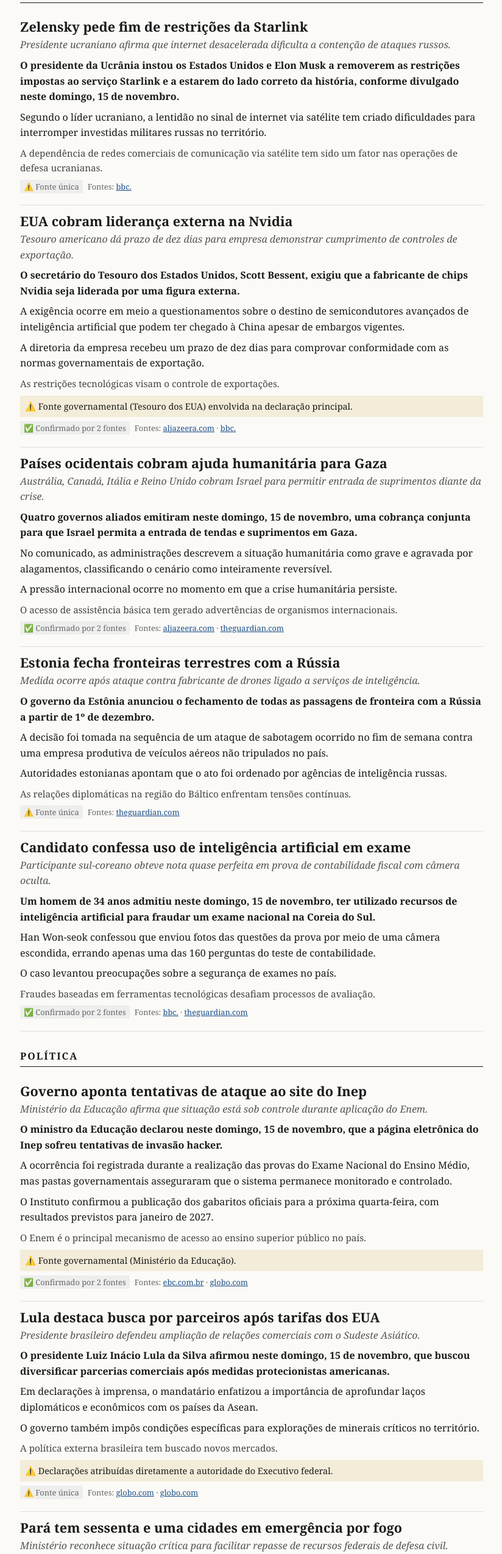
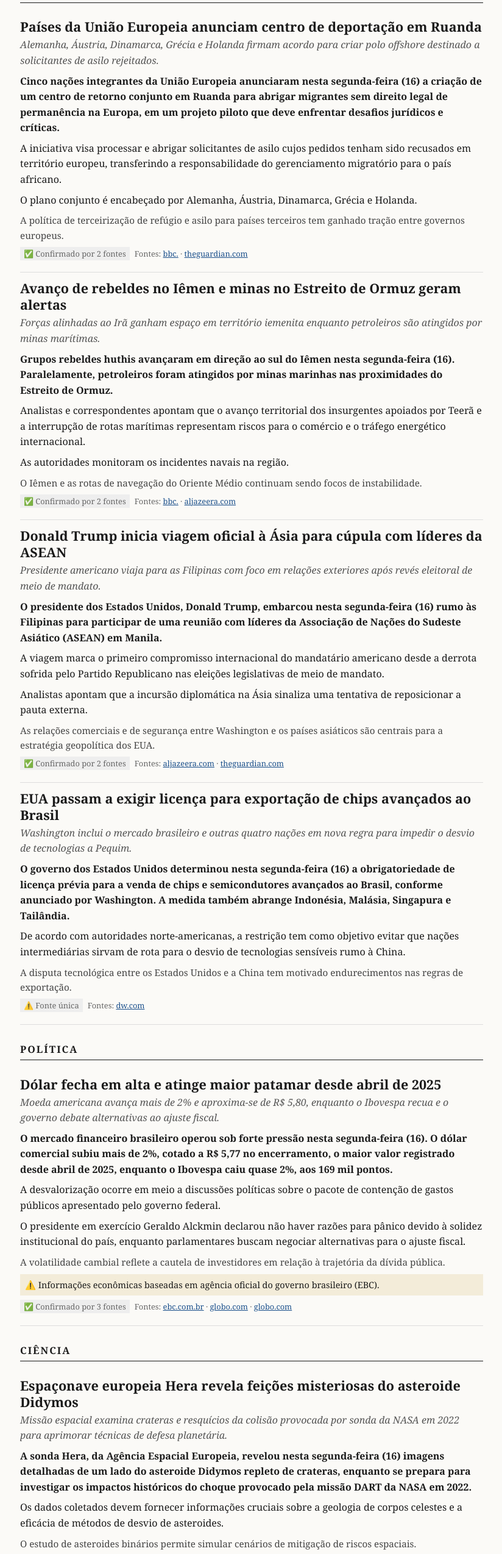
Before and after one commit to VitorinoBR/Noticias, a plain HTML site: page index.html in a window 1280 px wide. Shown: the part 180-2729 px from the top of the page at 61% size, without its empty margins (227-1051 px from the left). Drawn offline with Linux system fonts and the light colour scheme.

Commit message:
Atualização de edição: 2026-11-16-22h.html

```diff
--- a/index.html
+++ b/index.html
@@ -7,98 +7,71 @@
 <style>body{font-family:Georgia,Times,serif;max-width:760px;margin:0 auto;padding:16px;line-height:1.6;color:#1a1a1a;background:#fbfaf7}a{color:#1a4f8b}.masthead{text-align:center;border-bottom:4px double #1a1a1a;margin-bottom:8px}.masthead h1{font-size:2.4rem;margin:8px 0 4px;letter-spacing:1px}.edicao{margin:0 0 10px;font-size:.9rem;text-transform:capitalize;color:#555}section h2{font-size:1rem;text-transform:uppercase;letter-spacing:2px;border-bottom:1px solid #1a1a1a;padding-bottom:4px;margin-top:28px}.materia{padding:12px 0;border-bottom:1px solid #ddd}.materia h3{font-size:1.35rem;line-height:1.25;margin:0 0 4px}.fina{font-style:italic;color:#555;margin:0 0 8px}.lide{font-weight:bold;margin:0 0 8px}.materia p{margin:0 0 8px}.contexto{color:#444;font-size:.95rem}.diverge,.alerta{font-size:.9rem;background:#f3ecd9;padding:6px 8px}.meta{font-size:.8rem;color:#666}.selo{background:#eee;padding:2px 6px;margin-right:8px}.acompanhar li{margin-bottom:6px}footer{margin-top:32px;border-top:1px solid #999;font-size:.8rem;color:#666}@media (prefers-color-scheme:dark){body{background:#121212;color:#e8e8e8}a{color:#8ab4f8}.fina,.contexto,.meta,footer{color:#aaa}.selo{background:#2a2a2a}.diverge,.alerta{background:#2b2618}.masthead,section h2{border-color:#e8e8e8}.materia{border-color:#333}}</style>
 </head>
 <body>
-<header class='masthead'><h1>Global Insights</h1><p class='edicao'>domingo, 15 de novembro de 2026 · Resumo do dia</p></header>
+<header class='masthead'><h1>Global Insights</h1><p class='edicao'>segunda-feira, 16 de novembro de 2026 · Resumo do dia</p></header>
 <main><section><h2>Geopolítica</h2><article class='materia'>
-<h3>Zelensky pede fim de restrições da Starlink</h3>
-<p class='fina'>Presidente ucraniano afirma que internet desacelerada dificulta a contenção de ataques russos.</p>
-<p class='lide'>O presidente da Ucrânia instou os Estados Unidos e Elon Musk a removerem as restrições impostas ao serviço Starlink e a estarem do lado correto da história, conforme divulgado neste domingo, 15 de novembro.</p>
-<p>Segundo o líder ucraniano, a lentidão no sinal de internet via satélite tem criado dificuldades para interromper investidas militares russas no território.</p>
-<p class='contexto'>A dependência de redes comerciais de comunicação via satélite tem sido um fator nas operações de defesa ucranianas.</p>
+<h3>Países da União Europeia anunciam centro de deportação em Ruanda</h3>
+<p class='fina'>Alemanha, Áustria, Dinamarca, Grécia e Holanda firmam acordo para criar polo offshore destinado a solicitantes de asilo rejeitados.</p>
+<p class='lide'>Cinco nações integrantes da União Europeia anunciaram nesta segunda-feira (16) a criação de um centro de retorno conjunto em Ruanda para abrigar migrantes sem direito legal de permanência na Europa, em um projeto piloto que deve enfrentar desafios jurídicos e críticas.</p>
+<p>A iniciativa visa processar e abrigar solicitantes de asilo cujos pedidos tenham sido recusados em território europeu, transferindo a responsabilidade do gerenciamento migratório para o país africano.</p><p>O plano conjunto é encabeçado por Alemanha, Áustria, Dinamarca, Grécia e Holanda.</p>
+<p class='contexto'>A política de terceirização de refúgio e asilo para países terceiros tem ganhado tração entre governos europeus.</p>
 
 
-<p class='meta'><span class='selo'>⚠️ Fonte única</span>Fontes: <a href='https://www.bbc.co.uk/news/articles/c6m25zg88k45o?at_medium=RSS&amp;at_campaign=rss' target='_blank' rel='noopener noreferrer'>bbc.</a></p>
+<p class='meta'><span class='selo'>✅ Confirmado por 2 fontes</span>Fontes: <a href='https://www.bbc.co.uk/news/articles/cw987343352go?at_medium=RSS&amp;at_campaign=rss' target='_blank' rel='noopener noreferrer'>bbc.</a> · <a href='https://www.theguardian.com/world/2026/nov/16/eu-states-immigration-return-hubs-ruanda' target='_blank' rel='noopener noreferrer'>theguardian.com</a></p>
 </article><article class='materia'>
-<h3>EUA cobram liderança externa na Nvidia</h3>
-<p class='fina'>Tesouro americano dá prazo de dez dias para empresa demonstrar cumprimento de controles de exportação.</p>
-<p class='lide'>O secretário do Tesouro dos Estados Unidos, Scott Bessent, exigiu que a fabricante de chips Nvidia seja liderada por uma figura externa.</p>
-<p>A exigência ocorre em meio a questionamentos sobre o destino de semicondutores avançados de inteligência artificial que podem ter chegado à China apesar de embargos vigentes.</p><p>A diretoria da empresa recebeu um prazo de dez dias para comprovar conformidade com as normas governamentais de exportação.</p>
-<p class='contexto'>As restrições tecnológicas visam o controle de exportações.</p>
-
-<p class='alerta'>⚠️ Fonte governamental (Tesouro dos EUA) envolvida na declaração principal.</p>
-<p class='meta'><span class='selo'>✅ Confirmado por 2 fontes</span>Fontes: <a href='https://www.aljazeera.com/news/2026/11/15/us-treasury-chief-calls-for-outsider-to-lead-embattled-tech-firm-nvidia' target='_blank' rel='noopener noreferrer'>aljazeera.com</a> · <a href='https://www.bbc.co.uk/news/articles/cmdx1vpprk9vo?at_medium=RSS&amp;at_campaign=rss' target='_blank' rel='noopener noreferrer'>bbc.</a></p>
-</article><article class='materia'>
-<h3>Países ocidentais cobram ajuda humanitária para Gaza</h3>
-<p class='fina'>Austrália, Canadá, Itália e Reino Unido cobram Israel para permitir entrada de suprimentos diante da crise.</p>
-<p class='lide'>Quatro governos aliados emitiram neste domingo, 15 de novembro, uma cobrança conjunta para que Israel permita a entrada de tendas e suprimentos em Gaza.</p>
-<p>No comunicado, as administrações descrevem a situação humanitária como grave e agravada por alagamentos, classificando o cenário como inteiramente reversível.</p><p>A pressão internacional ocorre no momento em que a crise humanitária persiste.</p>
-<p class='contexto'>O acesso de assistência básica tem gerado advertências de organismos internacionais.</p>
+<h3>Avanço de rebeldes no Iêmen e minas no Estreito de Ormuz geram alertas</h3>
+<p class='fina'>Forças alinhadas ao Irã ganham espaço em território iemenita enquanto petroleiros são atingidos por minas marítimas.</p>
+<p class='lide'>Grupos rebeldes huthis avançaram em direção ao sul do Iêmen nesta segunda-feira (16). Paralelamente, petroleiros foram atingidos por minas marinhas nas proximidades do Estreito de Ormuz.</p>
+<p>Analistas e correspondentes apontam que o avanço territorial dos insurgentes apoiados por Teerã e a interrupção de rotas marítimas representam riscos para o comércio e o tráfego energético internacional.</p><p>As autoridades monitoram os incidentes navais na região.</p>
+<p class='contexto'>O Iêmen e as rotas de navegação do Oriente Médio continuam sendo focos de instabilidade.</p>
 
 
-<p class='meta'><span class='selo'>✅ Confirmado por 2 fontes</span>Fontes: <a href='https://www.aljazeera.com/news/2026/11/15/australia-canada-italy-and-the-uk-urge-israel-to-allow-aid-into-gaza' target='_blank' rel='noopener noreferrer'>aljazeera.com</a> · <a href='https://www.theguardian.com/australia-news/2026/nov/16/australia-uk-canada-italy-urge-israel-critical-aid-gaza-winter-ntwnfb' target='_blank' rel='noopener noreferrer'>theguardian.com</a></p>
+<p class='meta'><span class='selo'>✅ Confirmado por 2 fontes</span>Fontes: <a href='https://www.bbc.co.uk/news/articles/cmy97qperq9eo?at_medium=RSS&amp;at_campaign=rss' target='_blank' rel='noopener noreferrer'>bbc.</a> · <a href='https://www.aljazeera.com/news/liveblog/2026/11/16/live-houthis-advance-in-yemen-as-tankers-hit-sea-mines-in-strait-of-hormuz?traffic_source=rss' target='_blank' rel='noopener noreferrer'>aljazeera.com</a></p>
 </article><article class='materia'>
-<h3>Estonia fecha fronteiras terrestres com a Rússia</h3>
-<p class='fina'>Medida ocorre após ataque contra fabricante de drones ligado a serviços de inteligência.</p>
-<p class='lide'>O governo da Estônia anunciou o fechamento de todas as passagens de fronteira com a Rússia a partir de 1º de dezembro.</p>
-<p>A decisão foi tomada na sequência de um ataque de sabotagem ocorrido no fim de semana contra uma empresa produtiva de veículos aéreos não tripulados no país.</p><p>Autoridades estonianas apontam que o ato foi ordenado por agências de inteligência russas.</p>
-<p class='contexto'>As relações diplomáticas na região do Báltico enfrentam tensões contínuas.</p>
+<h3>Donald Trump inicia viagem oficial à Ásia para cúpula com líderes da ASEAN</h3>
+<p class='fina'>Presidente americano viaja para as Filipinas com foco em relações exteriores após revés eleitoral de meio de mandato.</p>
+<p class='lide'>O presidente dos Estados Unidos, Donald Trump, embarcou nesta segunda-feira (16) rumo às Filipinas para participar de uma reunião com líderes da Associação de Nações do Sudeste Asiático (ASEAN) em Manila.</p>
+<p>A viagem marca o primeiro compromisso internacional do mandatário americano desde a derrota sofrida pelo Partido Republicano nas eleições legislativas de meio de mandato.</p><p>Analistas apontam que a incursão diplomática na Ásia sinaliza uma tentativa de reposicionar a pauta externa.</p>
+<p class='contexto'>As relações comerciais e de segurança entre Washington e os países asiáticos são centrais para a estratégia geopolítica dos EUA.</p>
 
 
-<p class='meta'><span class='selo'>⚠️ Fonte única</span>Fontes: <a href='https://www.theguardian.com/world/2026/nov/15/estonia-to-close-all-border-crossings-with-russia-after-attack-on-drone-maker' target='_blank' rel='noopener noreferrer'>theguardian.com</a></p>
+<p class='meta'><span class='selo'>✅ Confirmado por 2 fontes</span>Fontes: <a href='https://www.aljazeera.com/video/newsfeed/2026/11/16/trump-departs-for-asean-on-summit-with-xi-and-putin?traffic_source=rss' target='_blank' rel='noopener noreferrer'>aljazeera.com</a> · <a href='https://www.theguardian.com/us-news/2026/nov/16/trump-asia-foreign-domestic-policy' target='_blank' rel='noopener noreferrer'>theguardian.com</a></p>
 </article><article class='materia'>
-<h3>Candidato confessa uso de inteligência artificial em exame</h3>
-<p class='fina'>Participante sul-coreano obteve nota quase perfeita em prova de contabilidade fiscal com câmera oculta.</p>
-<p class='lide'>Um homem de 34 anos admitiu neste domingo, 15 de novembro, ter utilizado recursos de inteligência artificial para fraudar um exame nacional na Coreia do Sul.</p>
-<p>Han Won-seok confessou que enviou fotos das questões da prova por meio de uma câmera escondida, errando apenas uma das 160 perguntas do teste de contabilidade.</p><p>O caso levantou preocupações sobre a segurança de exames no país.</p>
-<p class='contexto'>Fraudes baseadas em ferramentas tecnológicas desafiam processos de avaliação.</p>
+<h3>EUA passam a exigir licença para exportação de chips avançados ao Brasil</h3>
+<p class='fina'>Washington inclui o mercado brasileiro e outras quatro nações em nova regra para impedir o desvio de tecnologias a Pequim.</p>
+<p class='lide'>O governo dos Estados Unidos determinou nesta segunda-feira (16) a obrigatoriedade de licença prévia para a venda de chips e semicondutores avançados ao Brasil, conforme anunciado por Washington. A medida também abrange Indonésia, Malásia, Singapura e Tailândia.</p>
+<p>De acordo com autoridades norte-americanas, a restrição tem como objetivo evitar que nações intermediárias sirvam de rota para o desvio de tecnologias sensíveis rumo à China.</p>
+<p class='contexto'>A disputa tecnológica entre os Estados Unidos e a China tem motivado endurecimentos nas regras de exportação.</p>
 
 
-<p class='meta'><span class='selo'>✅ Confirmado por 2 fontes</span>Fontes: <a href='https://www.bbc.co.uk/news/articles/ckvg2ezvpe08o?at_medium=RSS&amp;at_campaign=rss' target='_blank' rel='noopener noreferrer'>bbc.</a> · <a href='https://www.theguardian.com/technology/2026/nov/15/ai-cheating-south-korea-college-entrance-exam' target='_blank' rel='noopener noreferrer'>theguardian.com</a></p>
+<p class='meta'><span class='selo'>⚠️ Fonte única</span>Fontes: <a href='https://www.dw.com/pt-br/eua-passam-a-exigir-licença-para-venda-de-chips-avançados-ao-brasil/a-79964427?maca=bra-rss-br-br-1031-rdf' target='_blank' rel='noopener noreferrer'>dw.com</a></p>
 </article></section><section><h2>Política</h2><article class='materia'>
-<h3>Governo aponta tentativas de ataque ao site do Inep</h3>
-<p class='fina'>Ministério da Educação afirma que situação está sob controle durante aplicação do Enem.</p>
-<p class='lide'>O ministro da Educação declarou neste domingo, 15 de novembro, que a página eletrônica do Inep sofreu tentativas de invasão hacker.</p>
-<p>A ocorrência foi registrada durante a realização das provas do Exame Nacional do Ensino Médio, mas pastas governamentais asseguraram que o sistema permanece monitorado e controlado.</p><p>O Instituto confirmou a publicação dos gabaritos oficiais para a próxima quarta-feira, com resultados previstos para janeiro de 2027.</p>
-<p class='contexto'>O Enem é o principal mecanismo de acesso ao ensino superior público no país.</p>
+<h3>Dólar fecha em alta e atinge maior patamar desde abril de 2025</h3>
+<p class='fina'>Moeda americana avança mais de 2% e aproxima-se de R$ 5,80, enquanto o Ibovespa recua e o governo debate alternativas ao ajuste fiscal.</p>
+<p class='lide'>O mercado financeiro brasileiro operou sob forte pressão nesta segunda-feira (16). O dólar comercial subiu mais de 2%, cotado a R$ 5,77 no encerramento, o maior valor registrado desde abril de 2025, enquanto o Ibovespa caiu quase 2%, aos 169 mil pontos.</p>
+<p>A desvalorização ocorre em meio a discussões políticas sobre o pacote de contenção de gastos públicos apresentado pelo governo federal.</p><p>O presidente em exercício Geraldo Alckmin declarou não haver razões para pânico devido à solidez institucional do país, enquanto parlamentares buscam negociar alternativas para o ajuste fiscal.</p>
+<p class='contexto'>A volatilidade cambial reflete a cautela de investidores em relação à trajetória da dívida pública.</p>
 
-<p class='alerta'>⚠️ Fonte governamental (Ministério da Educação).</p>
-<p class='meta'><span class='selo'>✅ Confirmado por 2 fontes</span>Fontes: <a href='https://agenciabrasil.ebc.com.br/educacao/noticia/2026-11/gabarito-do-enem-sai-na-quarta-feira-e-resultado-em-18-de-janeiro' target='_blank' rel='noopener noreferrer'>ebc.com.br</a> · <a href='https://g1.globo.com/educacao/enem/2026/noticia/2026/11/15/enem-2026-ministro-da-educacao-cita-tentativas-de-ataques-hacker-a-pagina-do-inep-e-diz-que-governo-esta-controlando-situacao.ghtml' target='_blank' rel='noopener noreferrer'>globo.com</a></p>
-</article><article class='materia'>
-<h3>Lula destaca busca por parceiros após tarifas dos EUA</h3>
-<p class='fina'>Presidente brasileiro defendeu ampliação de relações comerciais com o Sudeste Asiático.</p>
-<p class='lide'>O presidente Luiz Inácio Lula da Silva afirmou neste domingo, 15 de novembro, que buscou diversificar parcerias comerciais após medidas protecionistas americanas.</p>
-<p>Em declarações à imprensa, o mandatário enfatizou a importância de aprofundar laços diplomáticos e econômicos com os países da Asean.</p><p>O governo também impôs condições específicas para explorações de minerais críticos no território.</p>
-<p class='contexto'>A política externa brasileira tem buscado novos mercados.</p>
-
-<p class='alerta'>⚠️ Declarações atribuídas diretamente a autoridade do Executivo federal.</p>
-<p class='meta'><span class='selo'>⚠️ Fonte única</span>Fontes: <a href='https://g1.globo.com/politica/noticia/2026/11/15/lula-diz-que-buscou-novos-parceiros-em-vez-de-ficar-chorando-apos-tarifaco-dos-eua.ghtml' target='_blank' rel='noopener noreferrer'>globo.com</a> · <a href='https://g1.globo.com/politica/noticia/2026/11/15/lula-defende-ampliacao-de-parceria-com-sudeste-asiatico-e-impoe-condicao-a-exploracao-de-minerais-criticos.ghtml' target='_blank' rel='noopener noreferrer'>globo.com</a></p>
-</article><article class='materia'>
-<h3>Pará tem sessenta e uma cidades em emergência por fogo</h3>
-<p class='fina'>Ministério reconhece situação crítica para facilitar repasse de recursos federais de defesa civil.</p>
-<p class='lide'>O Ministério da Integração e do Desenvolvimento Regional oficializou neste domingo, 15 de novembro, o estado de emergência em 61 municípios paraenses afetados por incêndios florestais.</p>
-<p>A medida administrativa habilita as prefeituras a solicitarem verbas federais para ações de combate às chamas e amparo à população.</p>
-<p class='contexto'>Períodos de seca prolongada na região amazônica elevam os índices de queimadas.</p>
-
-<p class='alerta'>⚠️ Fonte governamental oficial (Agência Brasil / MIDR).</p>
-<p class='meta'><span class='selo'>⚠️ Fonte única</span>Fontes: <a href='https://agenciabrasil.ebc.com.br/meio-ambiente/noticia/2026-11/para-tem-61-cidades-em-situacao-de-emergencia-por-incendios-florestais' target='_blank' rel='noopener noreferrer'>ebc.com.br</a></p>
+<p class='alerta'>⚠️ Informações econômicas baseadas em agência oficial do governo brasileiro (EBC).</p>
+<p class='meta'><span class='selo'>✅ Confirmado por 3 fontes</span>Fontes: <a href='https://agenciabrasil.ebc.com.br/economia/noticia/2026-11/dolar-sobe-para-r-577-e-fecha-no-maior-valor-desde-abril-de-2025' target='_blank' rel='noopener noreferrer'>ebc.com.br</a> · <a href='https://g1.globo.com/politica/noticia/2026/11/16/partidos-alternativas-criticas-ajuste-fiscal.ghtml' target='_blank' rel='noopener noreferrer'>globo.com</a> · <a href='https://g1.globo.com/economia/noticia/2026/11/16/alckmin-diz-que-nao-ha-razao-para-mercado-ter-oscilacoes-apos-pacote-fiscal-brasil-tem-seguranca-juridica-e-esta-trabalhando.ghtml' target='_blank' rel='noopener noreferrer'>globo.com</a></p>
 </article></section><section><h2>Ciência</h2><article class='materia'>
-<h3>Estudo aponta que vitamina C bloqueia compostos cancerígenos</h3>
-<p class='fina'>Modelo matemático sugere que consumo da substância após refeições com nitratos reduz reações estomacais.</p>
-<p class='lide'>Pesquisadores identificaram que a ingestão de vitamina C pode auxiliar na prevenção da formação de substâncias ligadas ao câncer no estômago.</p>
-<p>A conclusão baseia-se em simulações matemáticas que avaliaram a interação química após o consumo de alimentos ricos em nitratos e nitritos.</p>
-<p class='contexto'>A segurança alimentar e a bioquímica digestiva são temas investigados na prevenção de neoplasias.</p>
+<h3>Espaçonave europeia Hera revela feições misteriosas do asteroide Didymos</h3>
+<p class='fina'>Missão espacial examina crateras e resquícios da colisão provocada por sonda da NASA em 2022 para aprimorar técnicas de defesa planetária.</p>
+<p class='lide'>A sonda Hera, da Agência Espacial Europeia, revelou nesta segunda-feira (16) imagens detalhadas de um lado do asteroide Didymos repleto de crateras, enquanto se prepara para investigar os impactos históricos do choque provocado pela missão DART da NASA em 2022.</p>
+<p>Os dados coletados devem fornecer informações cruciais sobre a geologia de corpos celestes e a eficácia de métodos de desvio de asteroides.</p>
+<p class='contexto'>O estudo de asteroides binários permite simular cenários de mitigação de riscos espaciais.</p>
 
 
-<p class='meta'><span class='selo'>⚠️ Fonte única</span>Fontes: <a href='https://www.sciencedaily.com/releases/2026/11/261114202236.htm' target='_blank' rel='noopener noreferrer'>sciencedaily.com</a></p>
+<p class='meta'><span class='selo'>⚠️ Fonte única</span>Fontes: <a href='https://www.sciencedaily.com/releases/2026/11/261116023351.htm' target='_blank' rel='noopener noreferrer'>sciencedaily.com</a></p>
 </article><article class='materia'>
-<h3>Cientistas explicam campos magnéticos de Urano e Netuno</h3>
-<p class='fina'>Novas simulações indicam que condições extremas no interior dos planetas gelados geram propriedades elétricas.</p>
-<p class='lide'>Pesquisadores divulgaram novos dados sobre as inclinações e características magnéticas de Urano e Netuno.</p>
-<p>As peculiaridades magnéticas eram investigadas desde as passagens das sondas Voyager na década de 1980.</p><p>Os modelos recentes demonstram como pressões e temperaturas extremas nas camadas profundas alteram o comportamento elétrico.</p>
-<p class='contexto'>O estudo de planetas gigantes gelados amplia a compreensão sobre sistemas solares.</p>
+<h3>Cientistas transformam cobertores de emergência em isolamento térmico para a Lua</h3>
+<p class='fina'>Novo material isolante feito com camadas plásticas suporta pressões extremas e promete proteger astronautas nas futuras bases lunares.</p>
+<p class='lide'>Pesquisadores desenvolveram um novo material de isolamento térmico inspirado em mantas térmicas de emergência, utilizando centenas de camadas plásticas empilhadas para resistir a pressões extremas sem perder a eficiência contra temperaturas lunares.</p>
+<p>A inovação tecnológica busca solucionar desafios para a implantação de postos avançados na superfície da Lua.</p>
+<p class='contexto'>O desenvolvimento de tecnologias voltadas para a exploração da Lua recebe incentivo de agências espaciais.</p>
 
 
-<p class='meta'><span class='selo'>⚠️ Fonte única</span>Fontes: <a href='https://www.sciencedaily.com/releases/2026/11/261114202204.htm' target='_blank' rel='noopener noreferrer'>sciencedaily.com</a></p>
-</article></section><section class='acompanhar'><h2>Para acompanhar amanhã</h2><ul><li>O desdobramento das discussões diplomáticas sobre os limites de atuação da Starlink na Ucrânia.</li><li>A resposta da Nvidia às exigências do Tesouro dos Estados Unidos sobre controles de exportação.</li><li>A evolução dos trabalhos de combate aos incêndios florestais nos municípios afetados do Pará.</li></ul></section></main>
-<footer><p>Apuração automatizada: 4 confirmadas, 6 de fonte única, 0 com divergência, 0 descartadas.</p><p>Resumo automatizado de fontes públicas. Confira sempre o link original.</p></footer>
+<p class='meta'><span class='selo'>⚠️ Fonte única</span>Fontes: <a href='https://www.sciencedaily.com/releases/2026/11/261115085549.htm' target='_blank' rel='noopener noreferrer'>sciencedaily.com</a></p>
+</article></section><section class='acompanhar'><h2>Para acompanhar amanhã</h2><ul><li>Os desdobramentos das negociações entre parlamentares e o governo brasileiro sobre alternativas ao pacote de ajuste fiscal.</li><li>A evolução da ofensiva dos rebeldes huthis no Iêmen e a segurança da navegação comercial no Estreito de Ormuz.</li></ul></section></main>
+<footer><p>Apuração automatizada: 3 confirmadas, 4 de fonte única, 0 com divergência, 1 descartadas.</p><p>Resumo automatizado de fontes públicas. Confira sempre o link original.</p></footer>
 </body>
 </html>
```
